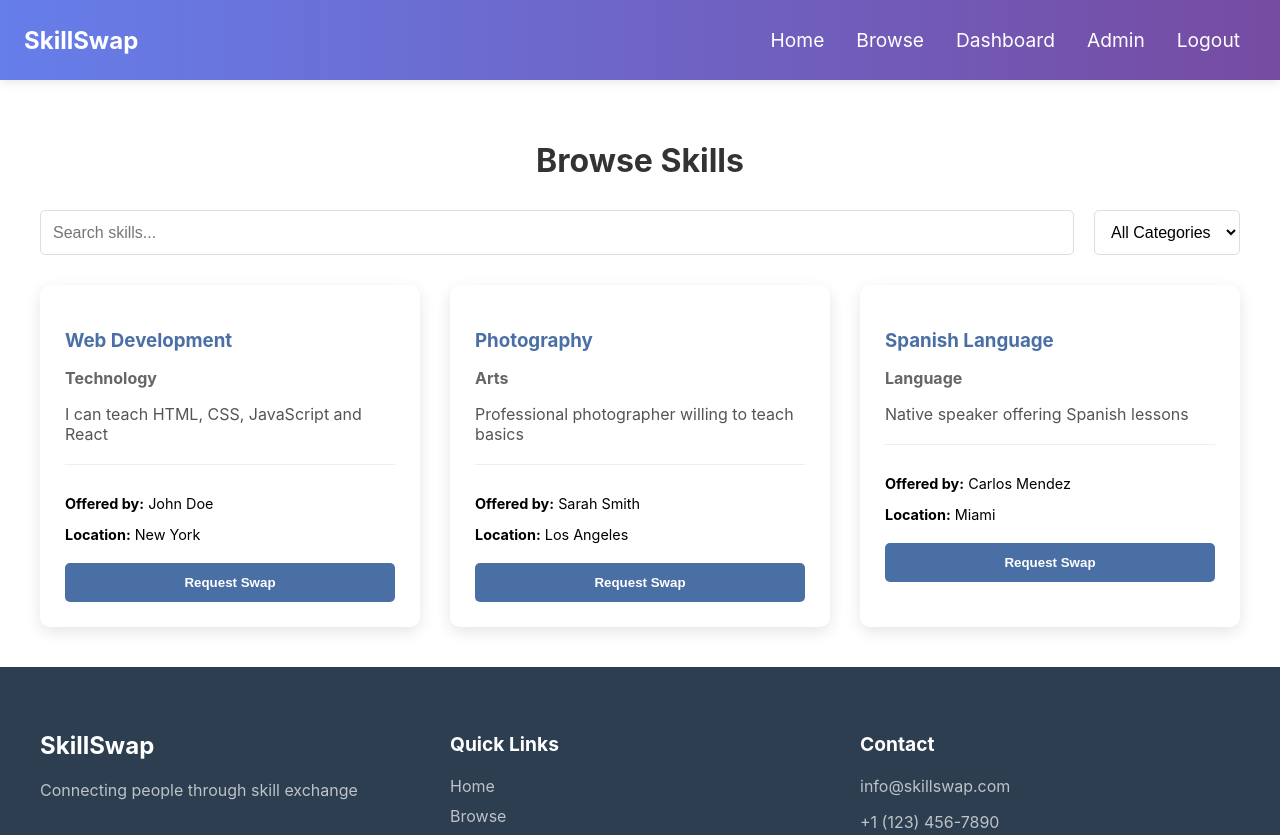
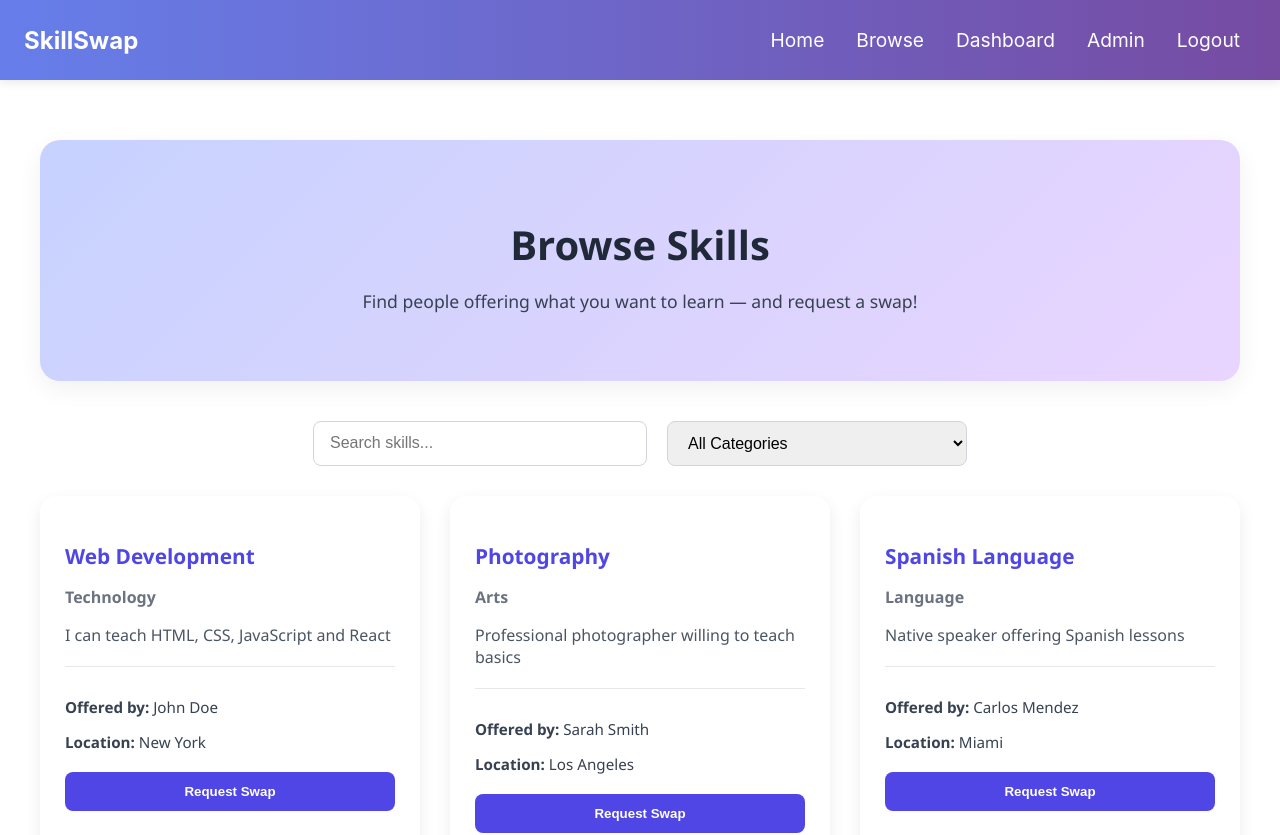
Before and after one commit to swwwapnil/Udaan, a React (Create React App) app: page /browse in a window 1280 px wide. Shown: the top 835 px of the page. Built offline with nearby package versions, Linux system fonts and the light colour scheme; sample sign-in values are in the browser's storage.

Commit message:
Adding new browse page

```diff
--- a/src/pages/Browse.css
+++ b/src/pages/Browse.css
@@ -1,35 +1,45 @@
 .browse-container {
   max-width: 1200px;
   margin: 0 auto;
-  padding: 20px;
+  padding: 40px 20px;
+  font-family: 'Segoe UI', sans-serif;
 }
 
-.browse-container h1 {
+.browse-header {
   text-align: center;
-  margin-bottom: 30px;
-  color: #333;
+  background: linear-gradient(135deg, #c7d2fe, #e9d5ff);
+  padding: 50px 30px;
+  border-radius: 20px;
+  margin-bottom: 40px;
+  color: #1f2937;
+  box-shadow: 0 8px 24px rgba(0, 0, 0, 0.06);
+}
+
+.browse-header h1 {
+  font-size: 2.5rem;
+  margin-bottom: 10px;
+}
+
+.browse-header p {
+  font-size: 1.1rem;
+  color: #374151;
 }
 
 .search-filter {
   display: flex;
   gap: 20px;
   margin-bottom: 30px;
+  justify-content: center;
+  flex-wrap: wrap;
 }
 
-.search-input {
-  flex: 1;
-  padding: 12px;
-  border: 1px solid #ddd;
-  border-radius: 5px;
+.search-input,
+.category-filter {
+  padding: 12px 16px;
+  border: 1px solid #d1d5db;
+  border-radius: 8px;
   font-size: 1rem;
-}
-
-.category-filter {
-  padding: 12px;
-  border: 1px solid #ddd;
-  border-radius: 5px;
-  font-size: 1rem;
-  background-color: white;
+  width: 300px;
 }
 
 .skills-grid {
@@ -40,62 +50,71 @@
 
 .skill-card {
   padding: 25px;
-  border-radius: 10px;
+  border-radius: 16px;
   background-color: white;
-  box-shadow: 0 5px 15px rgba(0, 0, 0, 0.1);
+  box-shadow: 0 6px 16px rgba(0, 0, 0, 0.08);
   transition: transform 0.3s ease, box-shadow 0.3s ease;
 }
 
 .skill-card:hover {
-  transform: translateY(-5px);
-  box-shadow: 0 10px 20px rgba(0, 0, 0, 0.15);
+  transform: translateY(-6px);
+  box-shadow: 0 12px 30px rgba(0, 0, 0, 0.1);
 }
 
 .skill-card h3 {
   margin-bottom: 10px;
-  color: #4a6fa5;
+  color: #4f46e5;
+  font-size: 1.3rem;
 }
 
 .category {
   font-weight: bold;
-  color: #666;
+  color: #6b7280;
   margin-bottom: 15px;
 }
 
 .description {
   margin-bottom: 20px;
-  color: #555;
+  color: #4b5563;
 }
 
 .user-info {
   margin-bottom: 20px;
   padding-top: 15px;
-  border-top: 1px solid #eee;
+  border-top: 1px solid #e5e7eb;
 }
 
 .user-info p {
   margin-bottom: 5px;
-  font-size: 0.9rem;
+  font-size: 0.95rem;
+  color: #374151;
 }
 
 .request-btn {
   width: 100%;
   padding: 12px;
-  background-color: #4a6fa5;
+  background-color: #4f46e5;
   color: white;
   border: none;
-  border-radius: 5px;
+  border-radius: 8px;
   font-weight: bold;
   cursor: pointer;
-  transition: background-color 0.3s ease;
+  transition: background-color 0.3s ease, transform 0.3s ease;
 }
 
 .request-btn:hover {
-  background-color: #3a5a8a;
+  background-color: #4338ca;
+  transform: scale(1.03);
 }
 
+/* Responsive */
 @media (max-width: 768px) {
   .search-filter {
     flex-direction: column;
+    align-items: center;
+  }
+
+  .browse-header h1 {
+    font-size: 2rem;
   }
 }
--- a/src/pages/Browse.jsx
+++ b/src/pages/Browse.jsx
@@ -2,43 +2,37 @@ import React from 'react';
 import './Browse.css';
 
 const Browse = () => {
-  // Temporary data - will be replaced with API calls later
   const skills = [
     {
       id: 1,
       name: 'Web Development',
       description: 'I can teach HTML, CSS, JavaScript and React',
       category: 'Technology',
-      user: {
-        name: 'John Doe',
-        location: 'New York'
-      }
+      user: { name: 'John Doe', location: 'New York' }
     },
     {
       id: 2,
       name: 'Photography',
       description: 'Professional photographer willing to teach basics',
       category: 'Arts',
-      user: {
-        name: 'Sarah Smith',
-        location: 'Los Angeles'
-      }
+      user: { name: 'Sarah Smith', location: 'Los Angeles' }
     },
     {
       id: 3,
       name: 'Spanish Language',
       description: 'Native speaker offering Spanish lessons',
       category: 'Language',
-      user: {
-        name: 'Carlos Mendez',
-        location: 'Miami'
-      }
+      user: { name: 'Carlos Mendez', location: 'Miami' }
     }
   ];
 
   return (
     <div className="browse-container">
-      <h1>Browse Skills</h1>
+      <div className="browse-header">
+        <h1>Browse Skills</h1>
+        <p>Find people offering what you want to learn — and request a swap!</p>
+      </div>
+
       <div className="search-filter">
         <input type="text" placeholder="Search skills..." className="search-input" />
         <select className="category-filter">
@@ -51,7 +45,7 @@ const Browse = () => {
       </div>
 
       <div className="skills-grid">
-        {skills.map(skill => (
+        {skills.map((skill) => (
           <div key={skill.id} className="skill-card">
             <h3>{skill.name}</h3>
             <p className="category">{skill.category}</p>
```
